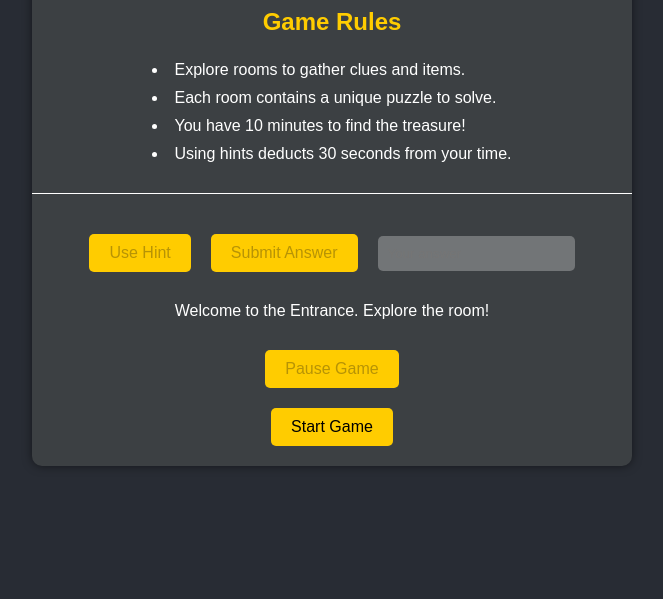
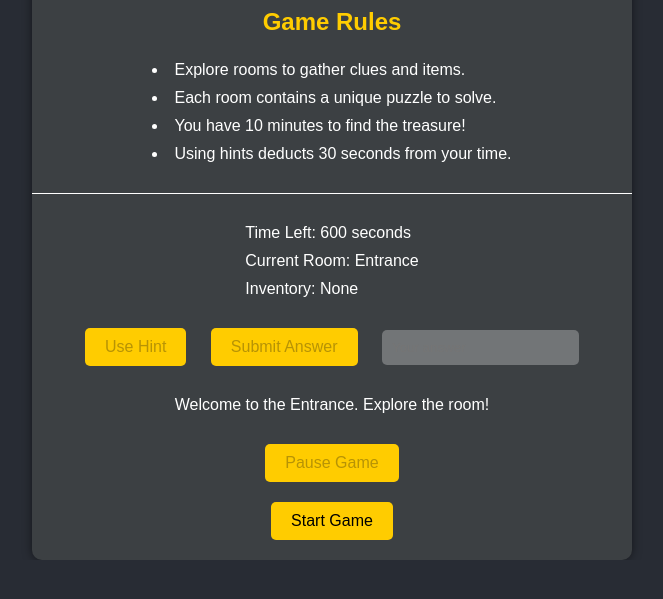
Before and after one commit to PatschkeA8769/Online-Text-based-RPG-Game, a plain HTML site: page index.html in a window 1280 px wide. Shown: the part 257-856 px from the top of the page, without its empty margins (308-971 px from the left). After the commit the page ends 817 px from the top, so only its background shows below. Drawn offline with Linux system fonts and the light colour scheme.

Commit message:
Fixed HTML/CSS errors.

```diff
--- a/index.html
+++ b/index.html
@@ -8,16 +8,19 @@
 </head>
 <body>
     <!-- div container -->
-    <div id="game-container">
+    <div id="container">
         <!-- pause menu -->
         <div id="pause-menu">
           <div>
             <button id="play-button">Play</button><br>
+            <!-- incomplete -->
             <button id="options-button">Options</button><br>
+
             <button id="stats-button">Stats</button><br>
             <button id="quit-button">Quit</button>
           </div>
         </div>
+        <!-- incomplete -->
         <!-- options screen -->
         <!--
         <div id="options">
@@ -28,6 +31,7 @@
           </div>
         </div>
         -->
+
         <!-- stats screen -->
         <div id="stats">
           <div>
@@ -59,13 +63,15 @@
             </ul>
         </div>
         <!-- div 2 -->
-        <div id="game-info">
-            <div id="stats">
+        <div id="game">
+            <div id="info">
               <p id="timer">Time Left: <span id="time">600</span> seconds</p>
               <p id="current-room">Current Room: <span id="room-name">Entrance</span></p>
+              <!-- incomplete -->
               <p id="inventory">Inventory: <span id="inventory-list">None</span></p>
+
             </div>
-            <div id="interact">
+            <div id="inerface">
               <button id="hint-button" disabled>Use Hint</button>
               <button id="answer-button" disabled>Submit Answer</button>
               <input type="text" id="answer-input" placeholder="Your answer" disabled>
--- a/styles.css
+++ b/styles.css
@@ -15,7 +15,7 @@ body {
   font-size: 16px;
 }
 /* div container */
-#game-container {
+#container {
   max-width: 600px;
   margin: auto;
   background-color: #3c4043;
@@ -27,7 +27,7 @@ header {
 }
 #MQ-logo {
   display: block;
-  width: 250px;
+  max-width: 250px;
   margin: auto;
 }
 h1, h2 {
@@ -48,37 +48,38 @@ h2 {
 }
 #instructions ul {
   text-align: left;
-  width: max-content;
+  max-width: max-content;
   margin: auto;
   display: block;
+  padding: 0px 20px;
 }
 #instructions ul li {
   padding-bottom: 10px;
   list-style-position: inside;
 }
 /* div 2 */
-#game-info {
-  padding: 30px 0 10px;
+#game {
+  padding: 30px 0 20px;
 }
-#game-info #stats {
+#game #info {
   padding-bottom: 10px;
-  width: max-content;
+  max-width: max-content;
   margin: auto;
   display: block;
 }
-#game-info div p {
+#game div p {
   text-align: left;
   padding-bottom: 10px;
 }
-#game-info #interact {
+#game #interface {
   padding-bottom: 10px;
-  width: max-content;
+  max-width: max-content;
   margin: auto;
   font-size: 0px; /* remove space between buttons */
 }
 /* div 3 */
 #room-description {
-  padding-bottom: 10px;
+  padding: 0px 20px 10px;
 }
 #room-description p {
   padding-bottom: 10px;
@@ -117,7 +118,7 @@ input {
 #pause-menu div {
   top: 50%;
   transform: translate(0%, -50%);
-  width: max-content;
+  max-width: max-content;
   margin: auto;
   display: block;
   text-align: center;
@@ -131,6 +132,7 @@ input {
   color: #000000;
   text-align: center;
 }
+/* incomplete */
 /* options screen */
 
 /* stats screen */
@@ -145,7 +147,7 @@ input {
 #stats div {
   top: 50%;
   transform: translate(0%, -50%);
-  width: max-content;
+  max-width: max-content;
   margin: auto;
   display: block;
   text-align: center;
```
Also changed, not shown: script.js (+8 -0 lines).
